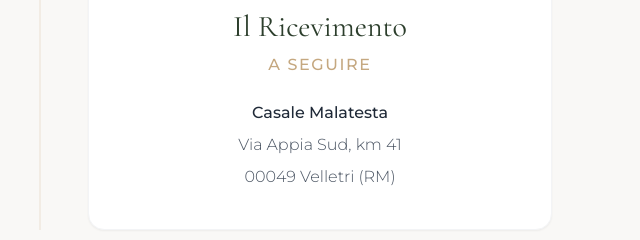
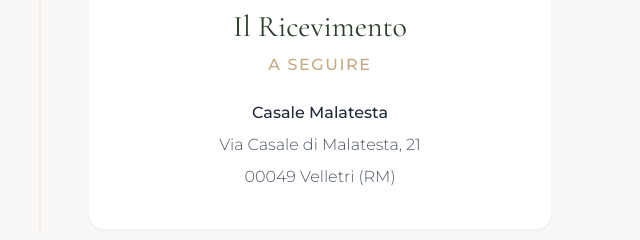
Before and after one commit to simone-urbinati/simone-urbinati.github.io, a plain HTML site: page index.html in a window 1280 px wide. Shown: the part 2360-2600 px from the top of the page, 600-1240 px from the left. Drawn offline with nearby package versions, Linux system fonts and the light colour scheme.

Commit message:
Update index.html

```diff
--- a/index.html
+++ b/index.html
@@ -175,7 +175,7 @@
                     <p class="text-wedding-gold font-medium tracking-widest uppercase mb-6">A seguire</p>
                     <div class="space-y-2 text-gray-600 font-light">
                         <p class="font-medium text-gray-800">Casale Malatesta</p>
-                        <p>Via Appia Sud, km 41</p>
+                        <p>Via Casale di Malatesta, 21</p>
                         <p>00049 Velletri (RM)</p>
                     </div>
                 </div>
```
